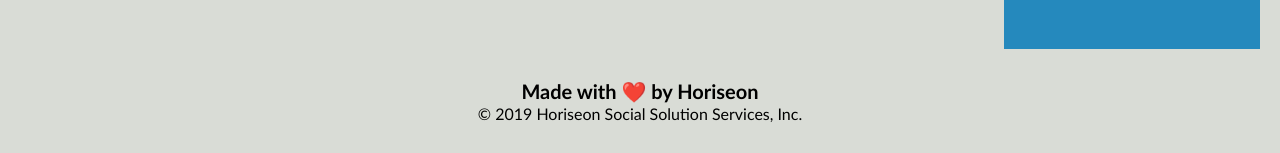
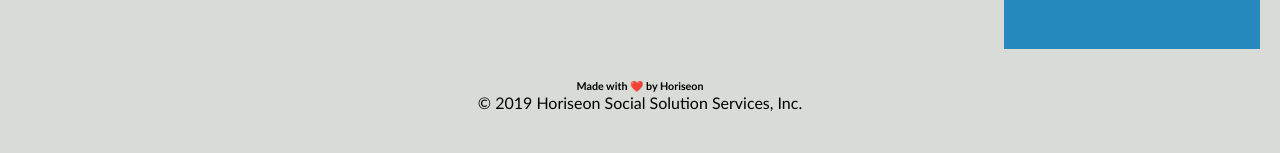
Before and after one commit to EDX-IL/Module1-Challenge, a plain HTML site: page starter/index.html in a window 1280 px wide. Shown: the part 1870-2023 px from the top of the page. Drawn offline with Linux system fonts and the light colour scheme.

Commit message:
Heading attributes fall in sequential order

```diff
--- a/starter/index.html
+++ b/starter/index.html
@@ -94,7 +94,7 @@
 
 
     <footer class="footer">
-        <h2>Made with ❤️️ by Horiseon</h2>
+        <h6>Made with ❤️️ by Horiseon</h6>
         <p>
             &copy; 2019 Horiseon Social Solution Services, Inc.
         </p>
```
